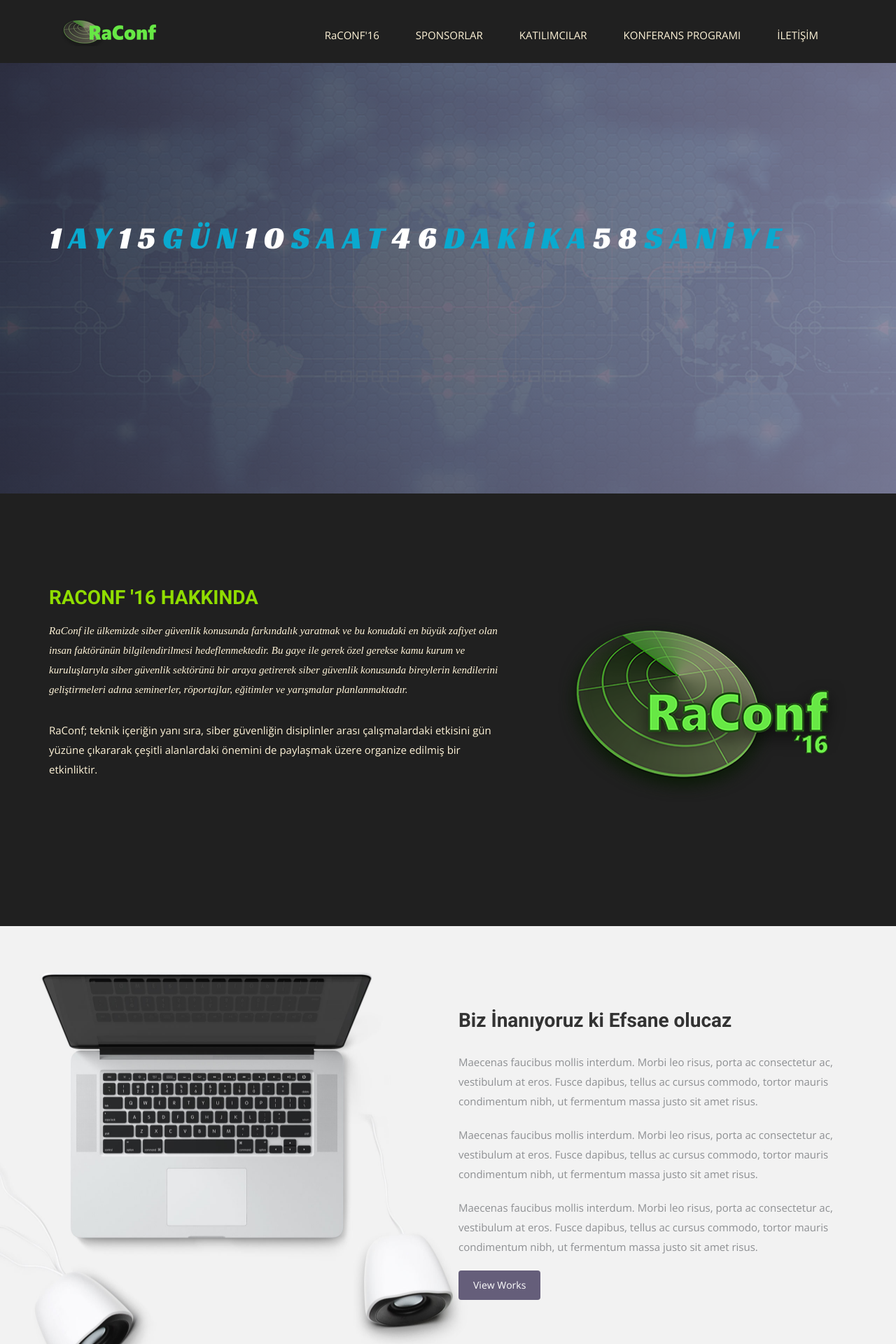
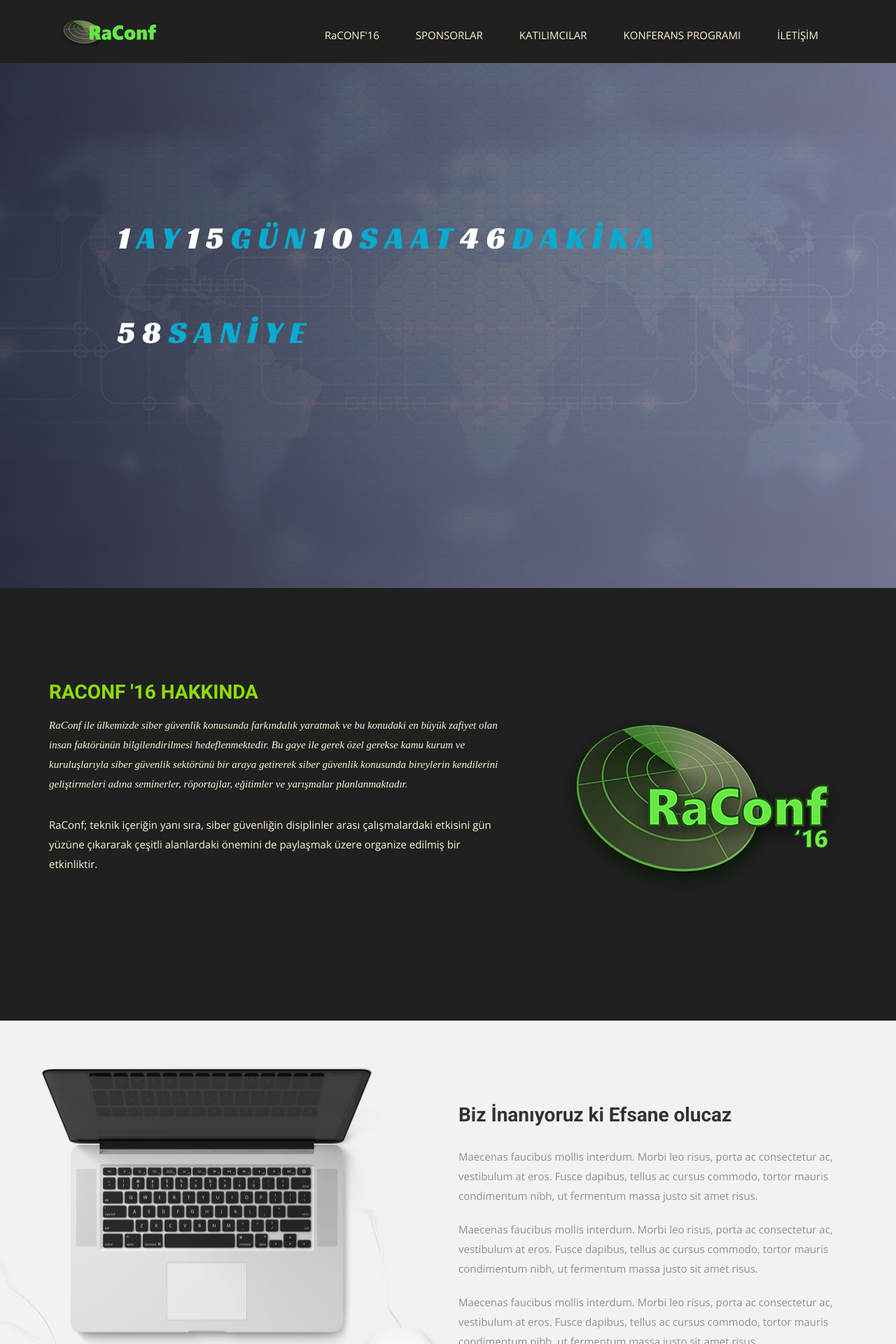
Before and after one commit to bilkamp/bilkamp19.github.io, a Jekyll site: the page built from index.html, in a window 1280 px wide. Shown: the top 1920 px of the page at 70% size. Built offline with Jekyll 4.4.1, drawn with Linux system fonts in a browser that asks for light colours; nearby versions of some CDN libraries; some web fonts are replaced.

Commit message:
Değişiklikler

```diff
--- a/index.html
+++ b/index.html
@@ -9,7 +9,7 @@
   <div class="container">
     <div class="row">
       <center>
-      <div class="col-md-12">
+      <div class="col-md-11 col-md-offset-1">
         <div class="block">
           <div>
             <div class="countdown-divs">
```
